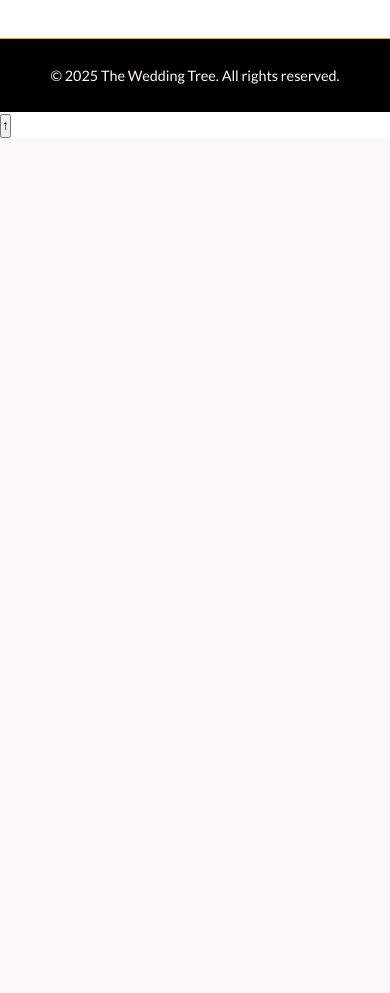
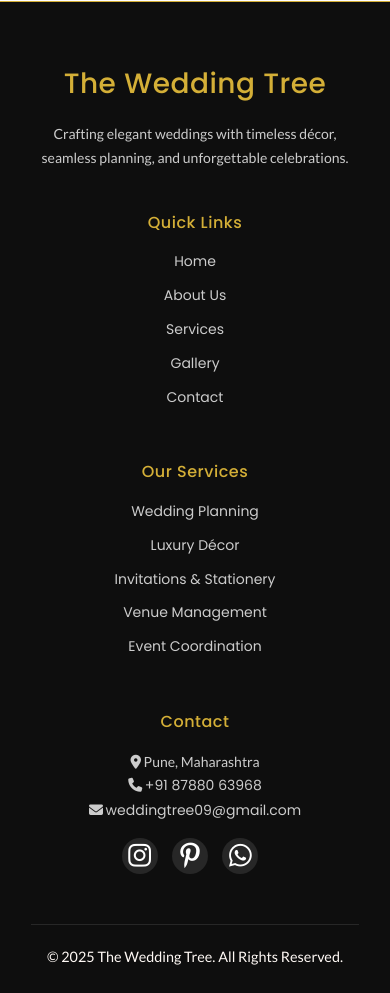
Before and after one commit to ArshanShaikh87/The-Wedding-Tree, a Django app: page /gallery/ in a window 390 px wide. Shown: the part 1066-2059 px from the top of the page. Before the commit the page ends 1204 px from the top, so only its background shows below. Run offline with Django 5.2, Linux system fonts and the light colour scheme; data comes from the database, SQL or seed files in the repository; some libraries are stand-ins or nearby versions.

Commit message:
Header And Footer work is complete

```diff
--- a/TheWedTree/settings.py
+++ b/TheWedTree/settings.py
@@ -195,6 +195,3 @@ DEFAULT_FROM_EMAIL = EMAIL_HOST_USER
 
 DEFAULT_AUTO_FIELD = 'django.db.models.BigAutoField'
 DEFAULT_FILE_STORAGE = 'cloudinary_storage.storage.MediaCloudinaryStorage'
-
-
-print(">>> ACTIVE FILE STORAGE =", DEFAULT_FILE_STORAGE)
--- a/wedtree/static/wedtree/css/base.css
+++ b/wedtree/static/wedtree/css/base.css
@@ -1,18 +1,26 @@
-/* =========================
+ /* =========================
    🌟 Base (Global) Styles
-   ========================= */
+   /* =========================  */
 * {
   margin: 0;
   padding: 0;
   box-sizing: border-box;
   font-family: 'Poppins', sans-serif;
   scroll-behavior: smooth;
+
+}
+html, body {
+  width: 100%;
+  max-width: 100%;
+  overflow-x: hidden;   /* ❌ right-left scroll band */
+  overflow-y: auto;     /* ✅ vertical scroll allowed */
+  touch-action: pan-y;  /* ❌ horizontal swipe + pinch zoom */
 }
 
 :root {
   --gold: #D4AF37;
   --black: #000000;
-  /* --white: #FFFFFF; */
+  /* /* --white: #FFFFFF;  */
    --white: #fff9f5;
   --light-grey: #fff9f5;
   --champagne: #8C7B6B;
@@ -22,7 +30,7 @@
 
 /* =========================
    🌟 Global Font Styling
-   ========================= */
+   /* =========================  */
 body {
   font-family: 'Poppins', sans-serif;
   background-color: var(--white);
@@ -37,7 +45,7 @@ h1, h2, h3, h4, h5 {
   letter-spacing: 0.5px;
 }
 
-/* Paragraphs */
+/* /* Paragraphs  */
 p {
   font-family: 'Lato', sans-serif;
   color: var(--black);
@@ -45,15 +53,15 @@ p {
 
 /* =========================
    🌟 Navbar Styles
-   ========================= */
+   /* =========================  */
 
 .navbar {
   width: 100%;
   background-color: #000000;
   padding: 20px 0;
-  position: sticky;
   top: 0;
   z-index: 1000;
+  position: fixed;
 }
 
 .navbar .container {
@@ -95,7 +103,7 @@ p {
   color: #D4AF37;
 }
 
-/* 🌍 Responsive Navbar */
+/* /* 🌍 Responsive Navbar  */
 @media (max-width: 768px) {
   .nav-links {
     display: none;
@@ -123,7 +131,7 @@ p {
 
 /* =========================
    🌸 Footer Styles
-   ========================= */
+   /* =========================  */
 .footer {
   background-color: var(--black);
   color: var(--white);
@@ -140,7 +148,7 @@ p {
 
 /* =========================
    📱 Responsive Navbar
-   ========================= */
+   /* =========================  */
 @media (max-width: 768px) {
   .nav-links {
     display: none;
--- /dev/null
+++ b/wedtree/static/wedtree/css/footer-fix.css
@@ -0,0 +1,142 @@
+/* =========================
+   🌸 Footer Styles
+========================= */
+.footer {
+  background: #0e0e0e;
+  color: #fff;
+  padding: 80px 10% 30px;
+}
+
+.footer-container {
+  display: grid;
+  grid-template-columns: repeat(auto-fit, minmax(220px, 1fr));
+  gap: 40px;
+}
+
+.footer-box h3,
+.footer-box h4 {
+  color: #d4af37;
+  margin-bottom: 15px;
+  font-weight: 500;
+}
+
+.footer-logo {
+  font-family: var(--font-body);
+  font-size: 28px;
+}
+
+.footer-box p,
+.footer-box li {
+  font-size: 14px;
+  color: #ccc;
+  line-height: 1.7;
+}
+
+.footer-box ul {
+  list-style: none;
+  padding: 0;
+}
+
+.footer-box ul li {
+  margin-bottom: 10px;
+}
+
+.footer-box a {
+  text-decoration: none;
+  color: #ccc;
+  transition: 0.3s;
+}
+
+.footer-box a:hover {
+  color: #d4af37;
+}
+
+.social-links {
+  margin-top: 15px;
+}
+
+.social-links a {
+  display: inline-flex;
+  align-items: center;
+  justify-content: center;
+  width: 36px;
+  height: 36px;
+  border-radius: 50%;
+  background: rgba(255,255,255,0.1);
+  color: #fff;
+  margin-right: 10px;
+  transition: 0.3s;
+}
+
+.social-links a:hover {
+  background: #d4af37;
+  color: #000;
+}
+
+.footer-bottom {
+  border-top: 1px solid rgba(255,255,255,0.1);
+  margin-top: 50px;
+  padding-top: 20px;
+  text-align: center;
+  font-size: 13px;
+  color: #ccc;
+}
+
+/* Mobile */
+@media (max-width: 768px) {
+  .footer {
+    padding: 60px 8% 25px;
+    text-align: center;
+  }
+
+  .social-links {
+    justify-content: center;
+  }
+}
+/* =========================
+   🔝 Scroll To Top Button
+========================= */
+#scrollTopBtn {
+  position: fixed;
+  right: 25px;
+  bottom: 25px;
+  width: 46px;
+  height: 46px;
+  border-radius: 50%;
+  background: #d4af37;
+  color: #000;
+  border: none;
+  outline: none;
+  cursor: pointer;
+  display: flex;
+  align-items: center;
+  justify-content: center;
+  font-size: 18px;
+  box-shadow: 0 8px 20px rgba(0,0,0,0.3);
+  opacity: 0;
+  visibility: hidden;
+  transition: all 0.4s ease;
+  z-index: 999;
+}
+
+/* Show button */
+#scrollTopBtn.show {
+  opacity: 1;
+  visibility: visible;
+}
+
+/* Hover */
+#scrollTopBtn:hover {
+  transform: translateY(-4px);
+  background: #fff;
+}
+
+/* Mobile */
+@media (max-width: 768px) {
+  #scrollTopBtn {
+    right: 15px;
+    bottom: 15px;
+    width: 42px;
+    height: 42px;
+  }
+}
--- a/wedtree/static/wedtree/css/header-fix.css
+++ b/wedtree/static/wedtree/css/header-fix.css
@@ -1,159 +1,146 @@
 /* =========================
-   🌟 Responsive Header Fix
-   ========================= */
+   🌟 Hostinger Style Navbar Fix
+  ========================= */
 
-/* ✅ General Navbar */
+:root {
+  --nav-height: 80px; /* Navbar ki fixed height */
+}
+
+/* ✅ Navbar Container */
 .navbar {
   display: flex;
   justify-content: space-between;
-  align-items: center;
-  padding: 10px 5%;
+  align-items: center; /* Sab kuch vertically center karega */
+  padding: 0 4%;
+  height: var(--nav-height);
   background: var(--black);
   position: sticky;
   top: 0;
   z-index: 999;
+  transition: transform 0.3s ease;
 }
 
-/* ✅ Logo */
-.logo a {
-  font-family: 'Poppins', sans-serif;
-  font-weight: 600;
-  font-size: 1.7rem;
+/* ✅ Logo Link (Flexbox Container) */
+.logo-link {
+  display: flex;
+  align-items: center; /* Logo aur Text ko ek line mein laata hai */
+  gap: 10px;
   text-decoration: none;
-  color: var(--white);
+  height: 100%; /* Parent ki height lega */
 }
 
-.logo span {
-  color: var(--gold);
-}
+/* ✅ Logo Image (Text se double size) */
+.logo-img {
+  height: 74px;              /* 🔑 thoda bada */
+  width: auto;
+  object-fit: contain;
+  display: block;
 
-/* ✅ Nav Links (Desktop) */
-.nav-links {
-  list-style: none;
-  display: flex;
-  align-items: center;
-  gap: 25px;
-  transition: 0.3s ease;
-}
-
-.nav-links a {
-  text-decoration: none;
-  color: var(--white);
-  font-family: 'Lato', sans-serif;
-  font-size: 1rem;
-}
-
-.nav-links a:hover {
-  color: var(--gold);
-}
-
-/* ✅ Hamburger Button (Hidden Desktop) */
-.menu-toggle {
-  display: none;
-  background: none;
-  border: none;
-  color: var(--gold);
-  font-size: 2.8rem;
-  cursor: pointer;
-}
-.menu-toggle i {
-  font-size: 1.8rem;
-  color: var(--gold);
-  transition: transform 0.3s ease, color 0.3s ease;
-}
-
-.menu-toggle i:hover {
-  color: var(--white);
-  transform: rotate(90deg);
-}
-/* ✅ Mobile Styles */
-@media (max-width: 768px) {
-  .nav-links {
-    position: fixed;
-    top: 0;
-    right: -100%;
-    width: 70%;
-    height: 100vh;
-    background: var(--black);
-    flex-direction: column;
-    justify-content: center;
-    align-items: center;
-    gap: 2rem;
-    transition: right 0.4s ease-in-out;
-    z-index: 999;
-  }
-
-  .nav-links.active {
-    right: 0;
-  }
-
-  .menu-toggle {
-    display: block;
-  }
-
-  .nav-links {
-  transition: right 0.35s ease-in-out, opacity 0.35s ease-in-out;
-  opacity: 0;
-}
-
-.nav-links.active {
-  opacity: 1;
-}
-
+  /* 👇 optical centering */
+  transform: translateY(1px);
 }
 
 
-/* =========================
-   🎨 Logo Alignment Fix
-   ========================= */
-.logo-link {
-  display: flex;
-  align-items: center; /* centers image + text vertically */
-  gap: 12px;
-  text-decoration: none;
-  line-height: 1; /* prevent text from shifting logo */
-}
-
-.logo-img {
-  height: 65px; /* slightly larger for visual balance */
-  width: auto;
-  object-fit: contain;
-  vertical-align: middle;
-  position: relative;
-  top: 8px; /* fine-tune baseline offset */
-}
-
+/* ✅ Logo Text */
 .logo-text {
   font-family: 'Poppins', sans-serif;
-  font-size: 1.8rem;
+  font-size: 1.8rem; /* Logo icon ke muqable lagbhag aadhi height */
   color: var(--white);
-  font-weight: 600;
+  font-weight: 700;
   display: flex;
   align-items: center;
+  line-height: 1;
 }
 
 .logo-text span {
   color: var(--gold);
 }
 
+/* ✅ Hamburger Button (Perfectly Centered) */
+.menu-toggle {
+  display: none;
+  background: none;
+  border: none;
+  cursor: pointer;
+  height: 100%; /* Navbar ki height lega */
+  display: none;
+  align-items: center; /* Icon ko center karega */
+  padding: 0;
+}
 
+.menu-toggle i {
+  font-size: 2rem;
+  color: var(--gold);
+}
+
+/* ✅ Mobile View (768px) */
 @media (max-width: 768px) {
+  .navbar {
+    height: 70px; /* Mobile par thoda chota header */
+    padding: 0 15px;
+  }
+
   .logo-img {
-    height: 50px;
-    top: 1px;
+    height: 45px; /* Mobile par proportional size */
   }
 
   .logo-text {
-    font-size: 1.5rem;
+    font-size: 1.4rem; /* Icon ke hisab se text adjust kiya */
+  }
+
+  .menu-toggle {
+    display: flex; /* Mobile par button dikhao */
+  }
+  .nav-links.active {
+    right: 0;
+    opacity: 1;
+    overflow-y: auto; /* Agar menu bada ho toh menu ke andar scroll chale */
+  }
+
+  /* Nav Links for Mobile */
+  .nav-links {
+    position: fixed;
+    top: 70px; /* Navbar ke thik niche se shuru hoga */
+    right: -100%;
+    width: 100%;
+    height: calc(100vh - 70px);
+    background: var(--black);
+    flex-direction: column;
+    justify-content: center;
+    align-items: center;
+    gap: 2rem;
+    transition: 0.4s ease-in-out;
+  }
+
+  .nav-links.active {
+    right: 0;
   }
 }
+/* =========================
+   FORCE LOGO ALIGN FIX
+   ========================= */
+header.navbar .logo-link {
+  align-items: center !important;
+}
 
-@media (max-width: 480px) {
-  .logo-img {
-    height: 45px;
-  }
+header.navbar .logo-img {
+  height: 64px !important;
+  position: static !important;
+  top: 0 !important;
+  margin: 0 !important;
+  transform: translateY(2px) !important;
+}
 
-  .logo-text {
-    font-size: 1.3rem;
-  }
+header.navbar .logo-text {
+  line-height: 1 !important;
+  display: flex !important;
+  align-items: center !important;
 }
+
+header.navbar .menu-toggle {
+  align-items: center !important;
+}
+
+header.navbar .menu-toggle i {
+  line-height: 1 !important;
+}
--- a/wedtree/static/wedtree/js/main.js
+++ b/wedtree/static/wedtree/js/main.js
@@ -1,22 +1,21 @@
-// Shrink navbar on scroll
-window.addEventListener("scroll", function() {
-  const navbar = document.querySelector(".navbar");
-  if (window.scrollY > 50) {
-    navbar.style.backgroundColor = "#111";
-    navbar.style.padding = "10px 40px";
-  } else {
-    navbar.style.backgroundColor = "var(--black)";
-    navbar.style.padding = "20px 40px";
+const navbar = document.querySelector(".navbar");
+
+let lastScrollY = window.scrollY;
+
+window.addEventListener("scroll", () => {
+  const currentScrollY = window.scrollY;
+
+  // Scroll DOWN → hide header
+  if (currentScrollY > lastScrollY && currentScrollY > 80) {
+    navbar.classList.add("nav-hidden");
   }
+  // Scroll UP → show header
+  else {
+    navbar.classList.remove("nav-hidden");
+  }
+
+  lastScrollY = currentScrollY;
 });
-// const menuToggle = document.querySelector('.menu-toggle');
-// const navLinks = document.querySelector('.nav-links');
-
-// menuToggle?.addEventListener('click', () => {
-//   navLinks.classList.toggle('active');
-// });
-
-
 // =============================
 // 🌟 Mobile Menu Toggle + Click Outside Close
 // =============================
@@ -67,4 +66,60 @@ document.addEventListener("DOMContentLoaded", function () {
       }
     });
   });
+
+
+// =========================
+// 🔝 Scroll To Top Button
+// =========================
+const scrollBtn = document.getElementById("scrollTopBtn");
+
+window.addEventListener("scroll", () => {
+  if (window.scrollY > 300) {
+    scrollBtn.classList.add("show");
+  } else {
+    scrollBtn.classList.remove("show");
+  }
 });
+
+scrollBtn.addEventListener("click", () => {
+  window.scrollTo({
+    top: 0,
+    behavior: "smooth"
+  });
+});
+
+document.addEventListener('DOMContentLoaded', () => {
+    const menuToggle = document.querySelector('.menu-toggle');
+    const navLinks = document.querySelector('.nav-links');
+    const body = document.body;
+
+    // Check karein ki elements exist karte hain (Avoids "null" error)
+    if (menuToggle && navLinks) {
+        menuToggle.addEventListener('click', () => {
+            navLinks.classList.toggle('active');
+
+            // Background scroll lock toggle
+            const isActive = navLinks.classList.contains('active');
+            if (isActive) {
+                body.style.overflow = 'hidden';
+            } else {
+                body.style.overflow = 'auto';
+            }
+
+            // Hamburger icon change (Bars to X)
+            const icon = menuToggle.querySelector('i');
+            icon.classList.toggle('fa-bars');
+            icon.classList.toggle('fa-xmark');
+        });
+
+        // Link click hone par menu band karein aur scroll on karein
+        document.querySelectorAll('.nav-links a').forEach(link => {
+            link.addEventListener('click', () => {
+                navLinks.classList.remove('active');
+                body.style.overflow = 'auto';
+            });
+        });
+    }
+});
+
+});
--- a/wedtree/templates/wedtree/base.html
+++ b/wedtree/templates/wedtree/base.html
@@ -3,42 +3,79 @@
 <!DOCTYPE html>
 <html lang="en">
   <head>
-    <meta charset="UTF-8">
-    <meta name="viewport" content="width=device-width, initial-scale=1.0">
+    <meta charset="UTF-8" />
+
+    <!-- ✅ Viewport (accessibility safe) -->
+    <meta name="viewport" content="width=device-width, initial-scale=1.0" />
+    <!-- Basic -->
+    <meta charset="UTF-8" />
+    <meta name="viewport" content="width=device-width, initial-scale=1" />
+
+    <!-- Author & Brand -->
+    <meta name="author" content="The Wedding Tree" />
+
+    <!-- Robots -->
+    <meta name="robots" content="index, follow" />
+
+    <!-- Open Graph Default -->
+    <meta property="og:site_name" content="The Wedding Tree" />
+    <meta property="og:type" content="website" />
+
     <title>{% block title %}The Wedding Tree{% endblock %}</title>
 
-    <!-- Google Fonts -->
-    <link href="https://fonts.googleapis.com/css2?family=Poppins:wght@300;400;500;600&family=Lato:wght@300;400;700&display=swap" rel="stylesheet">
-    <link href="https://fonts.googleapis.com/css2?family=Great+Vibes&display=swap" rel="stylesheet">
-    <link href="https://cdnjs.cloudflare.com/ajax/libs/font-awesome/6.4.0/css/all.min.css">
-    <link href="https://unpkg.com/aos@2.3.1/dist/aos.css" rel="stylesheet">
-    <link rel="stylesheet" href="https://cdnjs.cloudflare.com/ajax/libs/font-awesome/6.6.0/css/all.min.css" integrity="sha512-..." crossorigin="anonymous" referrerpolicy="no-referrer" />
+    <!-- ================= Google Fonts ================= -->
+    <link
+      href="https://fonts.googleapis.com/css2?family=Poppins:wght@300;400;500;600&family=Lato:wght@300;400;700&display=swap"
+      rel="stylesheet"
+    />
+    <link
+      href="https://fonts.googleapis.com/css2?family=Great+Vibes&display=swap"
+      rel="stylesheet"
+    />
 
+    <!-- ================= Icons ================= -->
+    <!-- ✅ Single, correct Font Awesome -->
+    <link
+      rel="stylesheet"
+      href="https://cdnjs.cloudflare.com/ajax/libs/font-awesome/6.6.0/css/all.min.css"
+      integrity="sha512-..."
+      crossorigin="anonymous"
+      referrerpolicy="no-referrer"
+    />
 
+    <!-- ================= AOS ================= -->
+    <link href="https://unpkg.com/aos@2.3.1/dist/aos.css" rel="stylesheet" />
 
-    <!-- Base CSS -->
-    <link rel="stylesheet" href="{% static 'wedtree/css/base.css' %}">
-    <link rel="stylesheet" href="{% static 'wedtree/css/home.css' %}">
-    <link rel="stylesheet" href="{% static 'wedtree/css/about.css' %}">
-    <link rel="stylesheet" href="{% static 'wedtree/css/services.css' %}">
-    <link rel="stylesheet" href="{% static 'wedtree/css/gallery.css' %}">
-    <link rel="stylesheet" href="{% static 'wedtree/css/contact.css' %}">
+    <!-- ================= GLightbox CSS (FIXED) ================= -->
+    <link
+      rel="stylesheet"
+      href="https://cdn.jsdelivr.net/npm/glightbox/dist/css/glightbox.min.css"
+    />
 
-    <link rel="stylesheet" href="{% static 'wedtree/css/header-fix.css' %}">
+    <!-- ================= Base CSS ================= -->
+    <link rel="stylesheet" href="{% static 'wedtree/css/base.css' %}" />
+    <link rel="stylesheet" href="{% static 'wedtree/css/home.css' %}" />
+    <link rel="stylesheet" href="{% static 'wedtree/css/about.css' %}" />
+    <link rel="stylesheet" href="{% static 'wedtree/css/services.css' %}" />
+    <link rel="stylesheet" href="{% static 'wedtree/css/gallery.css' %}" />
+    <link rel="stylesheet" href="{% static 'wedtree/css/contact.css' %}" />
+    <link rel="stylesheet" href="{% static 'wedtree/css/header-fix.css' %}" />
+    <link rel="stylesheet" href="{% static 'wedtree/css/footer-fix.css' %}" />
 
     {% block extra_css %}{% endblock %}
-
-
   </head>
 
   <body>
-    <!-- Navbar -->
+    <!-- ================= Navbar ================= -->
     <header class="navbar">
-  <!-- ✅ Logo + Text -->
       <div class="logo">
         <a href="{% url 'home' %}" class="logo-link">
-    <img src="{% static 'wedtree/images/logo.png' %}" alt="The Wedding Tree" class="logo-img">
-    <span class="logo-text">The <span> Wedding Tree</span></span>
+          <img
+            src="{% static 'wedtree/images/logo.png' %}"
+            alt="The Wedding Tree"
+            class="logo-img"
+          />
+          <span class="logo-text">The Wedding Tree</span>
         </a>
       </div>
 
@@ -51,42 +88,98 @@
           <li><a href="{% url 'contact' %}">Contact</a></li>
         </ul>
       </nav>
-  </div>
     </header>
 
-    <!-- Page Content -->
+    <!-- ================= Page Content ================= -->
     {% block content %}{% endblock %}
 
-    <!-- Footer -->
+    <!-- ================= Footer ================= -->
     <footer class="footer">
-        <div class="container">
-            <p>© 2025 The Wedding Tree. All rights reserved.</p>
+      <div class="footer-container">
+        <div class="footer-box">
+          <h3 class="footer-logo">The Wedding Tree</h3>
+          <p>
+            Crafting elegant weddings with timeless décor, seamless planning,
+            and unforgettable celebrations.
+          </p>
+        </div>
+
+        <div class="footer-box">
+          <h4>Quick Links</h4>
+          <ul>
+            <li><a href="{% url 'home' %}">Home</a></li>
+            <li><a href="{% url 'about' %}">About Us</a></li>
+            <li><a href="{% url 'services' %}">Services</a></li>
+            <li><a href="{% url 'gallery' %}">Gallery</a></li>
+            <li><a href="{% url 'contact' %}">Contact</a></li>
+          </ul>
+        </div>
+
+        <div class="footer-box">
+          <h4>Our Services</h4>
+          <ul>
+            <li>Wedding Planning</li>
+            <li>Luxury Décor</li>
+            <li>Invitations & Stationery</li>
+            <li>Venue Management</li>
+            <li>Event Coordination</li>
+          </ul>
+        </div>
+
+        <div class="footer-box">
+          <h4>Contact</h4>
+          <p><i class="fa-solid fa-location-dot"></i> Pune, Maharashtra</p>
+          <p>
+            <i class="fa-solid fa-phone"></i>
+            <a href="tel:+918788063968"> +91 87880 63968</a>
+          </p>
+          <p>
+            <i class="fa-solid fa-envelope"></i>
+            <a href="mailto:weddingtree09@gmail.com">
+              weddingtree09@gmail.com</a
+            >
+          </p>
+
+          <div class="social-links">
+            <a
+              href="https://www.instagram.com/thewedding_tree/"
+              target="_blank"
+              rel="noopener"
+            >
+              <i class="fa-brands fa-instagram"></i>
+            </a>
+            <a href="https://www.pinterest.com/" target="_blank" rel="noopener">
+              <i class="fa-brands fa-pinterest-p"></i>
+            </a>
+            <a href="https://wa.me/918788063968" target="_blank" rel="noopener">
+              <i class="fa-brands fa-whatsapp"></i>
+            </a>
+          </div>
+        </div>
+      </div>
+
+      <div class="footer-bottom">
+        <p>© {% now "Y" %} The Wedding Tree. All Rights Reserved.</p>
       </div>
     </footer>
 
-    <!-- Scroll to Top Button -->
-    <button id="scrollTop" onclick="window.scrollTo({top: 0, behavior: 'smooth'})">↑</button>
+    <!-- ================= Scroll To Top ================= -->
+    <button id="scrollTopBtn" aria-label="Scroll to top">
+      <i class="fa-solid fa-arrow-up"></i>
+    </button>
 
-    <!-- JS -->
+    <!-- ================= JS ================= -->
     <script src="{% static 'wedtree/js/main.js' %}"></script>
+
     <script src="https://unpkg.com/aos@2.3.1/dist/aos.js"></script>
-<script>AOS.init({ duration: 1000, once: true });</script>
+    <script>
+      AOS.init({ duration: 1000, once: true });
+    </script>
+
     <script src="https://cdn.jsdelivr.net/npm/glightbox/dist/js/glightbox.min.js"></script>
-
     <script>
-  // Image Lightbox
-  const lightboxImage = GLightbox({
-      selector: '.glightbox-image'
-  });
-
-  // Video Lightbox
-  const lightboxVideo = GLightbox({
-      selector: '.glightbox-video',
-      plyr: {
-          css: null,
-          js: null
-      }
-  });
+      GLightbox({ selector: ".glightbox-image" });
+      GLightbox({ selector: ".glightbox-video" });
     </script>
 
 
```
Lines whose indentation alone changed are shown as unchanged.
